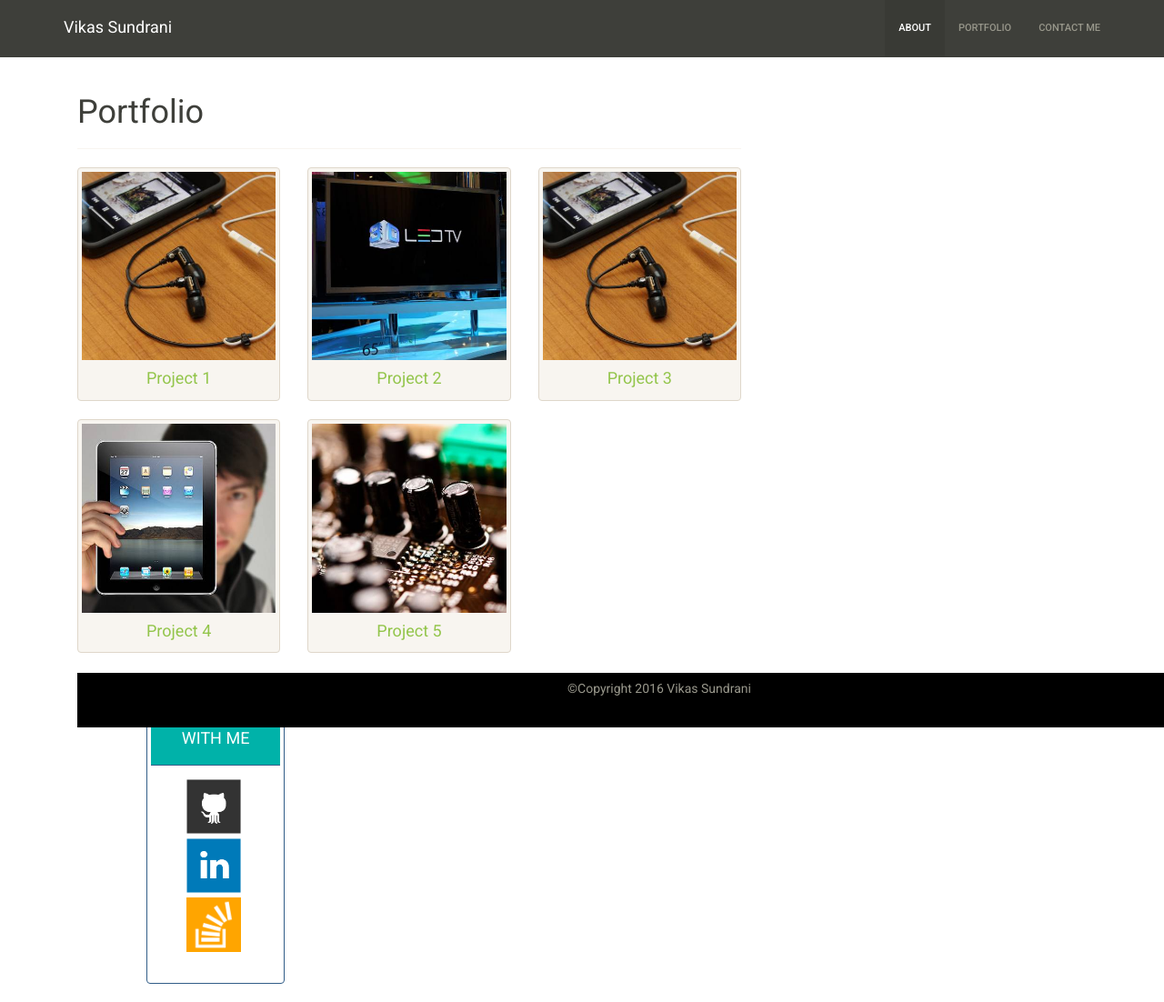
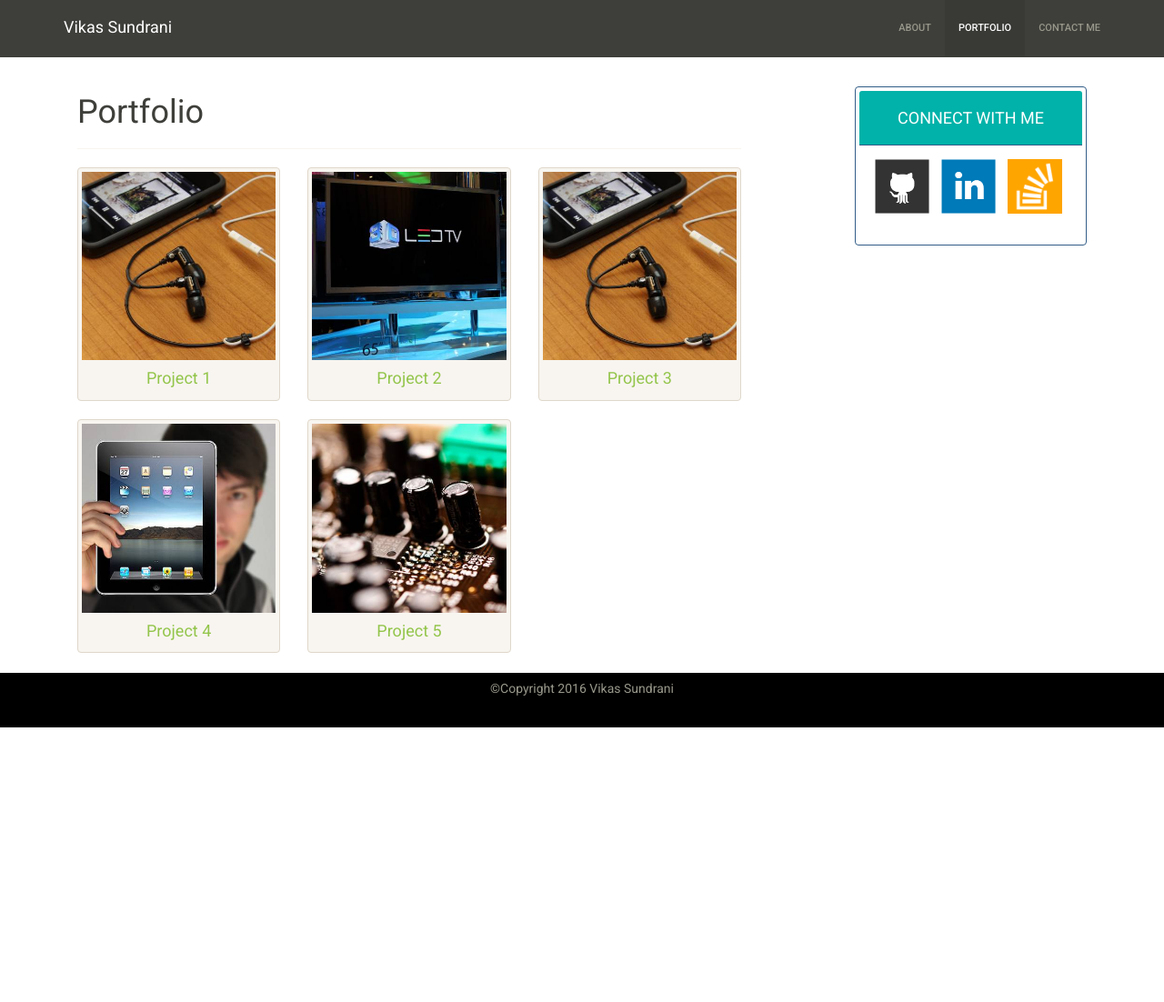
Before and after one commit to Wintermutate/Portfolio, a PHP site: page /portfolio.html in a window 1280 px wide; the page is wider, and only the part inside the window is pictured. Shown: that part at 91% size. After the commit the page ends 800 px from the top of that part, so only its background shows below. Run offline with PHP 8.4, Linux system fonts and the light colour scheme.

Commit message:
Portfolio Page mostly done

```diff
--- a/assignment2/assets/css/style.css
+++ b/assignment2/assets/css/style.css
@@ -1,5 +1,6 @@
 body {
 	padding-top: 5%;
+	padding-bottom: 5%;
 }
 #social {
 	margin-top: 12%;
@@ -12,7 +13,7 @@ body {
 	width: 60px;
 }
 .footer {
-    position: absolute;
+    position: fixed;
     bottom: 0;
     width: 100%;
     height: 60px;
--- a/assignment2/portfolio.html
+++ b/assignment2/portfolio.html
@@ -24,10 +24,10 @@
 			</div>
 			<div class="collapse navbar-collapse" id="navbar-main">
 				<ul class="nav navbar-nav navbar-right">
-					<li class="active">
+					<li>
 						<a href="index.html">About</a>
 					</li>
-					<li>
+					<li class="active">
 						<a href="portfolio.html">Portfolio</a>
 					</li>
 					<li>
@@ -79,8 +79,7 @@
 						</div>
 						<div class="col-xs-4"></div>
 					</div>
-
-
+				</div>
 				<div class="col-xs-1"></div>
 				<div class="col-xs-3">
 					<div class="panel panel-primary thumbnail" id="social">
@@ -99,10 +98,10 @@
 			</div>
 		</div>
 	</div>
-	<div class="container">
-		<footer class="footer text-center">
-				<h5 class="text-muted">&#169;Copyright 2016 Vikas Sundrani</h5>
-		</footer>
-	</div>
+	<footer class="footer text-center">
+		<div class="container">
+			<h5 class="text-muted">&#169;Copyright 2016 Vikas Sundrani</h5>
+		</div>
+	</footer>
 </body>
 </html>
```
